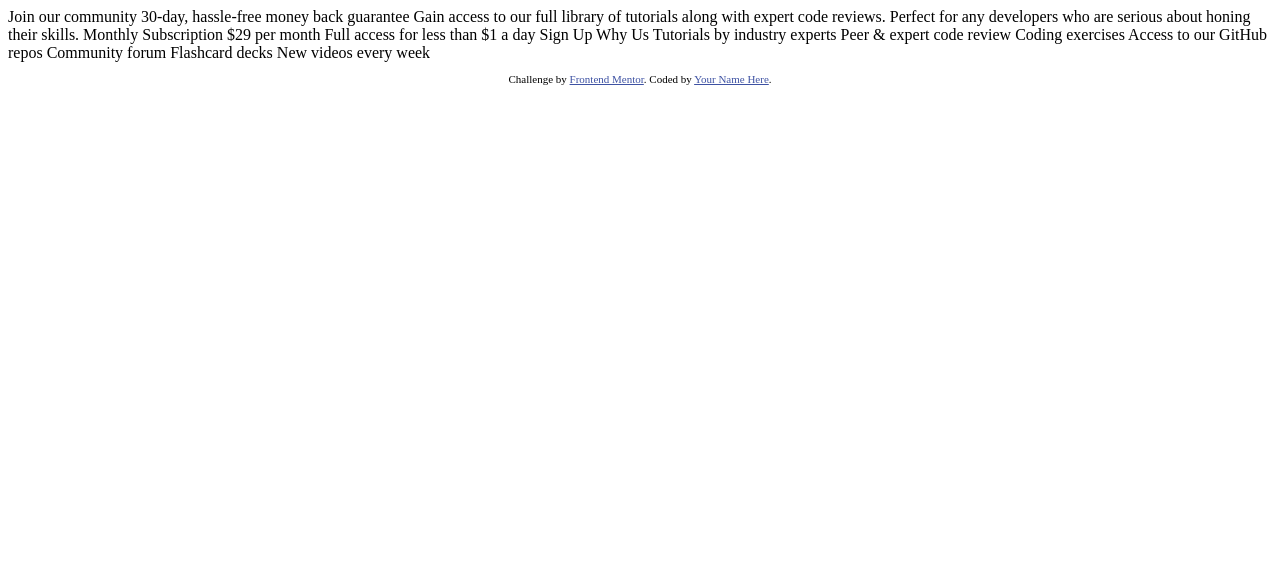
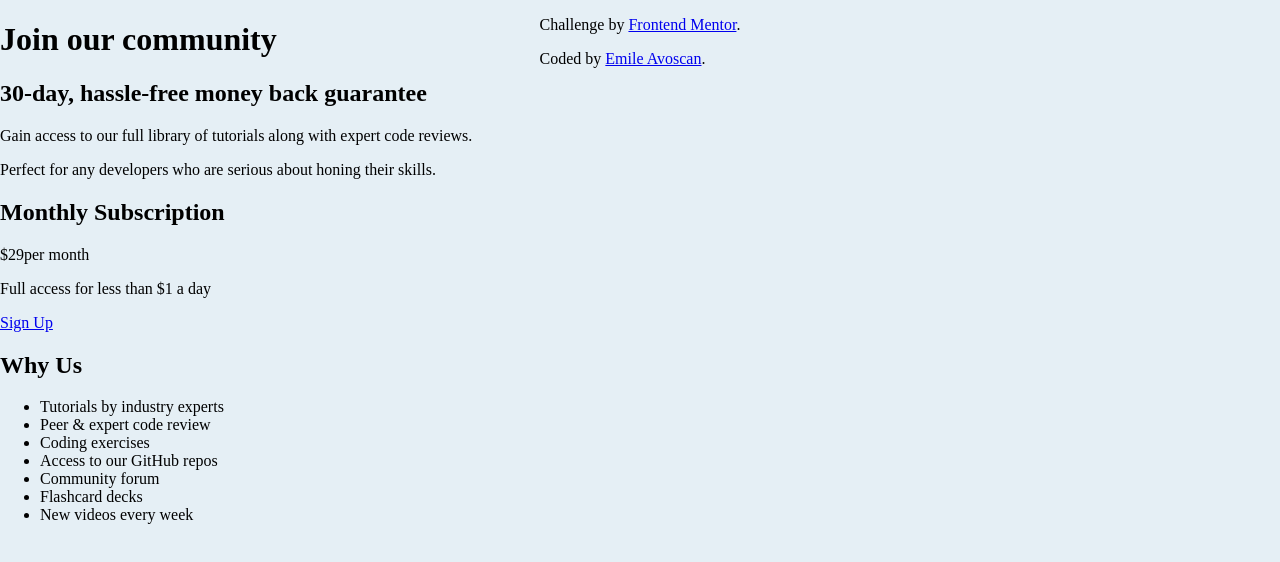
Before and after one commit to AvoscanEmile/card-price, a plain HTML site: page index.html in a window 1280 px wide. Drawn offline with Linux system fonts and the light colour scheme.

Commit message:
Added the HTML and CSS variables.
I added the marked HTML and the CSS variables. I also added the general styles.

```diff
--- a/index.html
+++ b/index.html
@@ -2,49 +2,46 @@
 <html lang="en">
 <head>
   <meta charset="UTF-8">
-  <meta name="viewport" content="width=device-width, initial-scale=1.0"> <!-- displays site properly based on user's device -->
-
+  <meta name="viewport" content="width=device-width, initial-scale=1.0">
   <link rel="icon" type="image/png" sizes="32x32" href="./images/favicon-32x32.png">
-
+  <link rel="stylesheet" href="styles.css">
+  <link rel="preconnect" href="https://fonts.googleapis.com">
+  <link rel="preconnect" href="https://fonts.gstatic.com" crossorigin>
+  <link href="https://fonts.googleapis.com/css2?family=Karla:wght@400;700&display=swap" rel="stylesheet">
   <title>Frontend Mentor | Single Price Grid Component</title>
-
-  <!-- Feel free to remove these styles or customise in your own stylesheet 👍 -->
-  <style>
-    .attribution { font-size: 11px; text-align: center; }
-    .attribution a { color: hsl(228, 45%, 44%); }
-  </style>
 </head>
 <body>
-  Join our community
-
-  30-day, hassle-free money back guarantee
-
-  Gain access to our full library of tutorials along with expert code reviews.
-  Perfect for any developers who are serious about honing their skills.
-
-  Monthly Subscription
-
-  &dollar;29 per month
-
-  Full access for less than &dollar;1 a day
-
-  Sign Up
-
-  Why Us
-
-  Tutorials by industry experts
-  Peer &amp; expert code review
-  Coding exercises
-  Access to our GitHub repos
-  Community forum
-  Flashcard decks
-  New videos every week
-
-  <footer>
-    <p class="attribution">
-      Challenge by <a href="https://www.frontendmentor.io?ref=challenge" target="_blank">Frontend Mentor</a>.
-      Coded by <a href="#">Your Name Here</a>.
-    </p>
+  <main class="main">
+    <div class="description">
+      <h1 class="description__title">Join our community</h1>
+      <h2 class="description__subtitle">30-day, hassle-free money back guarantee</h2>
+      <p class="description__text">Gain access to our full library of tutorials along with expert code reviews.</p>
+      <p class="description__text">Perfect for any developers who are serious about honing their skills.</p>
+    </div>
+    <div class="container">
+      <div class="price">
+        <h2 class="price__title">Monthly Subscription</h2>
+        <p class="price__number">&dollar;29<span class="price__duration">per month</span></p>
+        <p class="price__text">Full access for less than &dollar;1 a day</p>
+        <a href="#" class="price__link">Sign Up</a>
+      </div>
+      <div class="reasons">
+        <h2 class="reasons__title">Why Us</h2>
+        <ul class="reasons__list">
+          <li class="reasons__reason">Tutorials by industry experts</li>
+          <li class="reasons__reason">Peer &amp; expert code review</li>
+          <li class="reasons__reason">Coding exercises</li>
+          <li class="reasons__reason">Access to our GitHub repos</li>
+          <li class="reasons__reason">Community forum</li>
+          <li class="reasons__reason">Flashcard decks</li>
+          <li class="reasons__reason">New videos every week</li>
+        </ul>
+      </div>
+    </div>
+  </main>
+  <footer class="attribution">
+    <p class="attribution__text">Challenge by <a href="https://www.frontendmentor.io?ref=challenge" target="_blank" class="attribution__link">Frontend Mentor</a>.</p>
+    <p class="attribution__text">Coded by <a href="#" target="_blank" class="attribution__link">Emile Avoscan</a>.</p>
   </footer>
 </body>
 </html>
--- /dev/null
+++ b/styles.css
@@ -0,0 +1,46 @@
+/* Variables */
+
+:root {
+
+    /* Colors */
+
+    --clr-cyan: hsl(179, 62%, 43%);
+    --clr-yellow: hsl(71, 73%, 54%);
+    --clr-gray: hsl(204, 43%, 93%);
+    --clr-blue: hsl(218, 22%, 67%);
+
+    /* Fonts */
+
+    --ff: 'Karla', sans-serif;
+    --fw-regular: 400;
+    --fw-bold: 700;
+    --fs-h1: 32px;
+    --fs-h2: 26px;
+    --fs-p: 18px;
+    --fs-li: 16px;
+
+}
+
+/* General Styling */
+
+html {
+    box-sizing: border-box;
+}
+
+*, *::after, *::before {
+    box-sizing: inherit;
+}
+
+body {
+    display: grid;
+    grid-template-columns: 1fr auto 1fr;
+    grid-template-rows: 1fr auto 1fr;
+    grid-row-gap: 30px;
+    grid-template-areas:
+    ". . ."
+    ". m ."
+    ". f .";
+    margin: 0;
+    min-height: 100vh;
+    background-color: var(--clr-gray);
+}
```
